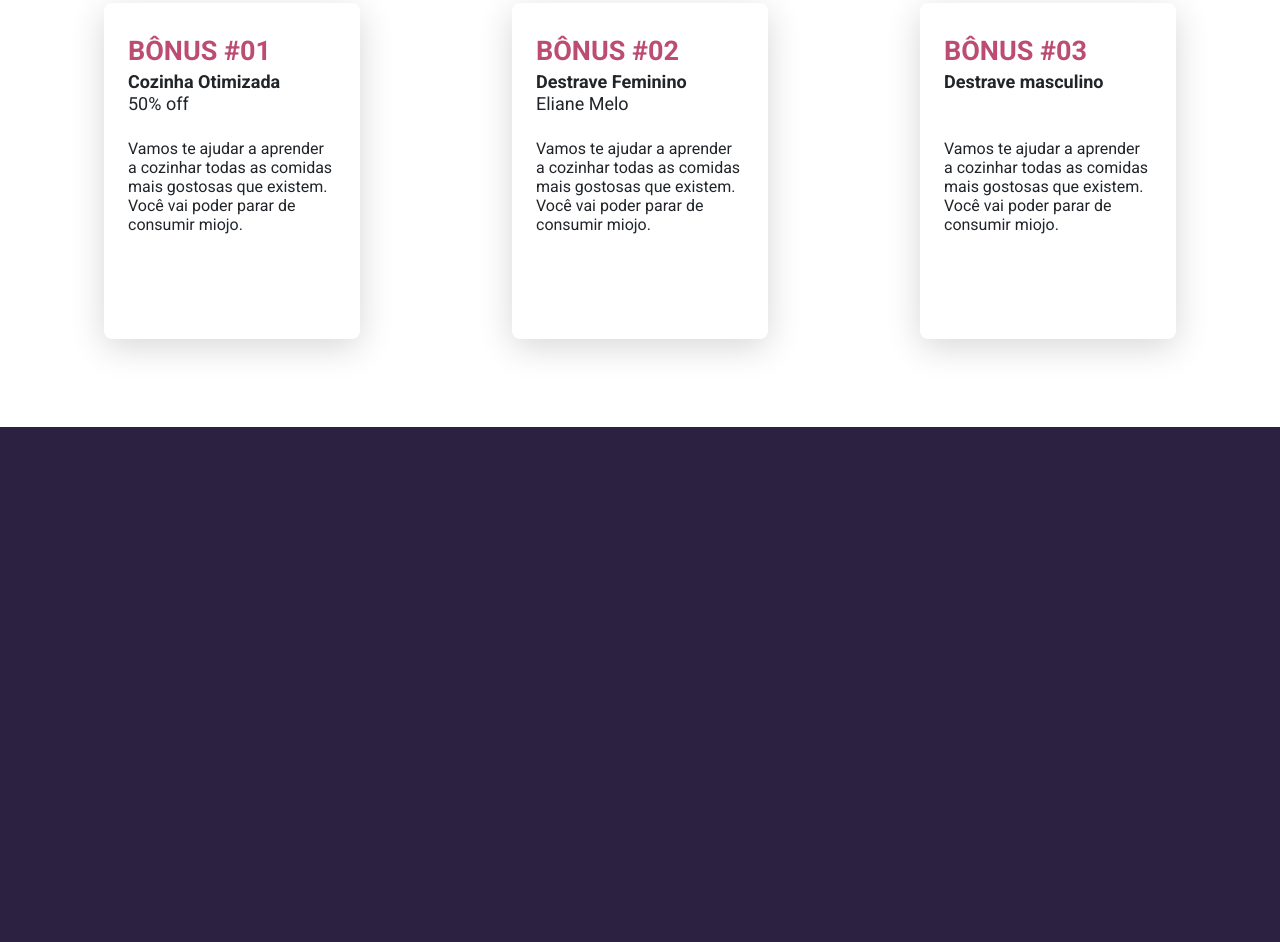
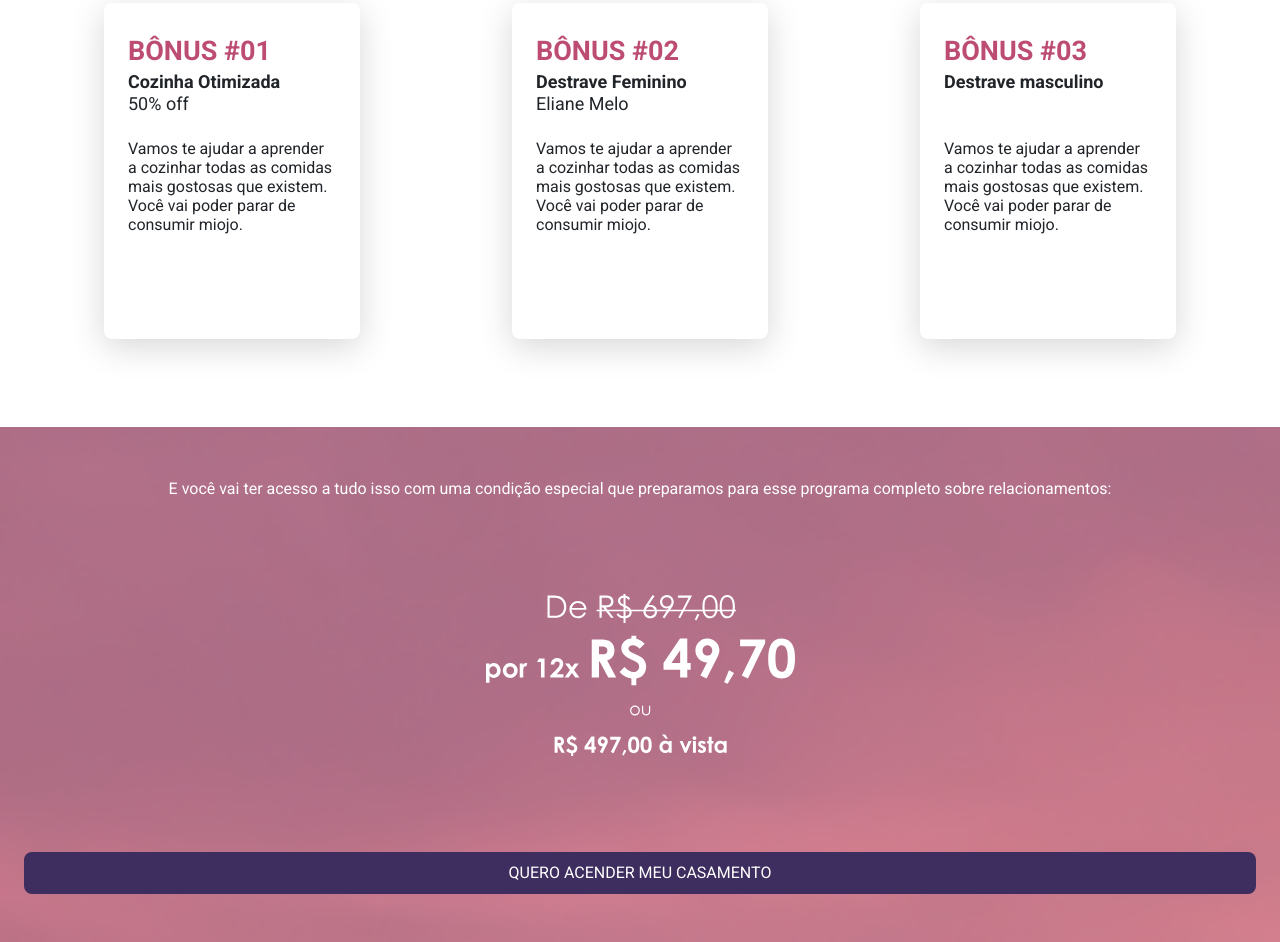
Before and after one commit to tiageta/nre-academy, a plain HTML site: page pbl-5/index.html in a window 1280 px wide. Shown: the part 11006-11948 px from the top of the page. Before the commit the page ends 11433 px from the top, so only its background shows below. Drawn offline with nearby package versions, Linux system fonts and the light colour scheme.

Commit message:
Sketch pricing section

```diff
--- a/pbl-5/css/styles.css
+++ b/pbl-5/css/styles.css
@@ -221,6 +221,23 @@ h5 {
   font-size: 1.5em;
 }
 
+/* Pricing */
+.pricing {
+  background-color: hsl(348, 55%, 69%);
+}
+
+.pricing .content {
+  background: url("../img/bg-sky.png");
+  background-repeat: no-repeat;
+  background-size: cover;
+}
+
+.pricing .button-container {
+  background-color: #3e2d5f;
+  border-radius: 8px;
+  outline: none;
+}
+
 /* Utils */
 
 .txt-pink {
--- a/pbl-5/index.html
+++ b/pbl-5/index.html
@@ -281,5 +281,29 @@
         </div>
       </div>
     </div>
+    <!-- END OF BONUS SECTION -->
+
+    <!-- START OF PRICING SECTION -->
+    <div class="pricing text-white text-center">
+      <div class="content p-4 pb-5 pt-5">
+        <p class="mb-5 mt-1">
+          E você vai ter acesso a tudo isso com uma condição especial que
+          preparamos para esse programa completo sobre relacionamentos:
+        </p>
+        <div class="price">
+          <img class="img-fluid mt-5 mb-5" src="img/pricing.svg" alt="" />
+        </div>
+        <div class="button-container mt-5">
+          <button class="btn text-white p-2 pe-4 ps-4">
+            QUERO ACENDER MEU CASAMENTO
+          </button>
+        </div>
+      </div>
+    </div>
+    <!-- END OF PRICING SECTION -->
+
+    <!-- START OF FOOTER -->
+    <footer></footer>
+    <!-- END OF FOOTER -->
   </body>
 </html>
```
Also changed, not shown: pbl-5/img/bg-sky.png (added), pbl-5/img/pricing.svg (added).
